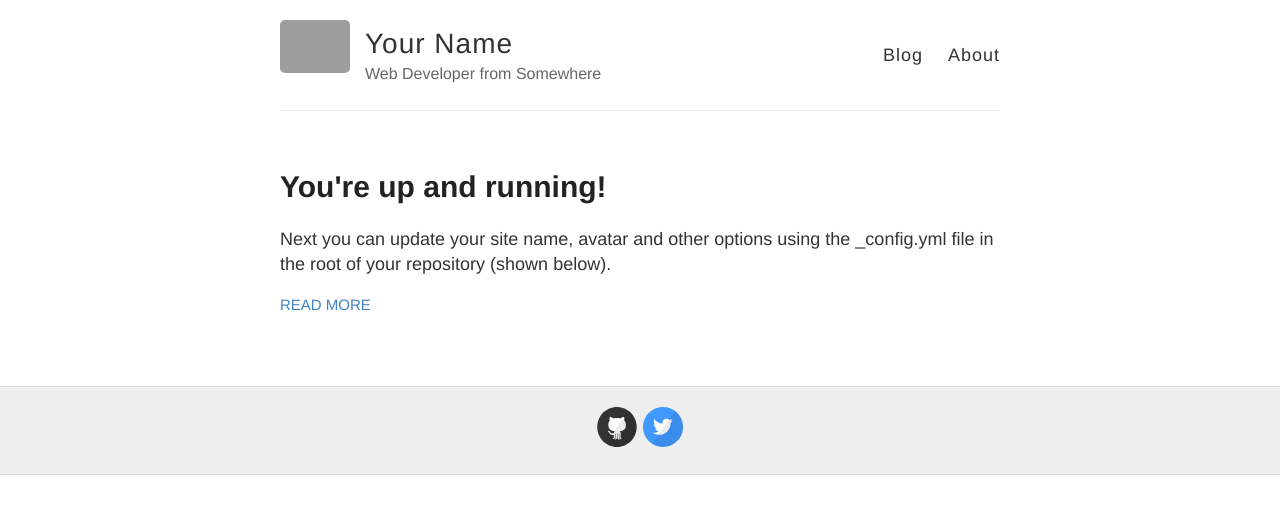
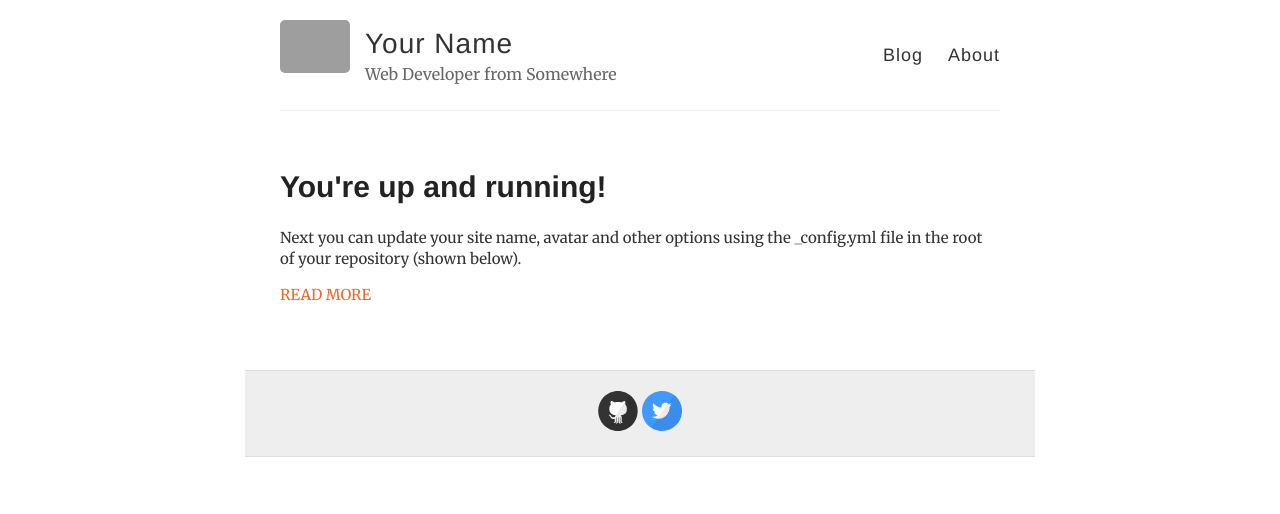
Before and after one commit to m1sn1k/m1sn1k.github.io, a Jekyll site: the page built from index.html, in a window 1280 px wide. Shown: the top 514 px of the page. Built offline with Jekyll 4.4.1, drawn with Linux system fonts in a browser that asks for light colours; grey boxes are pictures that could not be loaded.

```diff
--- a/style.scss
+++ b/style.scss
@@ -287,3 +287,23 @@ footer {
 // ... Otherwise it really bloats up the top of the CSS file and makes it difficult to find the start
 @import "highlights";
 @import "svg-icons";
+/* Common styles */
+
+@import url('https://fonts.googleapis.com/css?family=Merriweather:400,400i,700,700i|Roboto+Mono&subset=cyrillic');
+
+body {
+	font-family: 'Merriweather', 'Geogria', sans-serif;
+	max-width: 800px;
+	margin: auto;
+	font-size: 15px;
+	padding: 0 5px 5px 5px;
+	-webkit-text-size-adjust: 100%;
+}
+ul {
+	list-style-type: square;
+}
+
+a {
+	color: #ed6827;
+	text-decoration: none;
+}
```
Also changed, not shown: about.md (+1 -2 lines), 2 other files.
